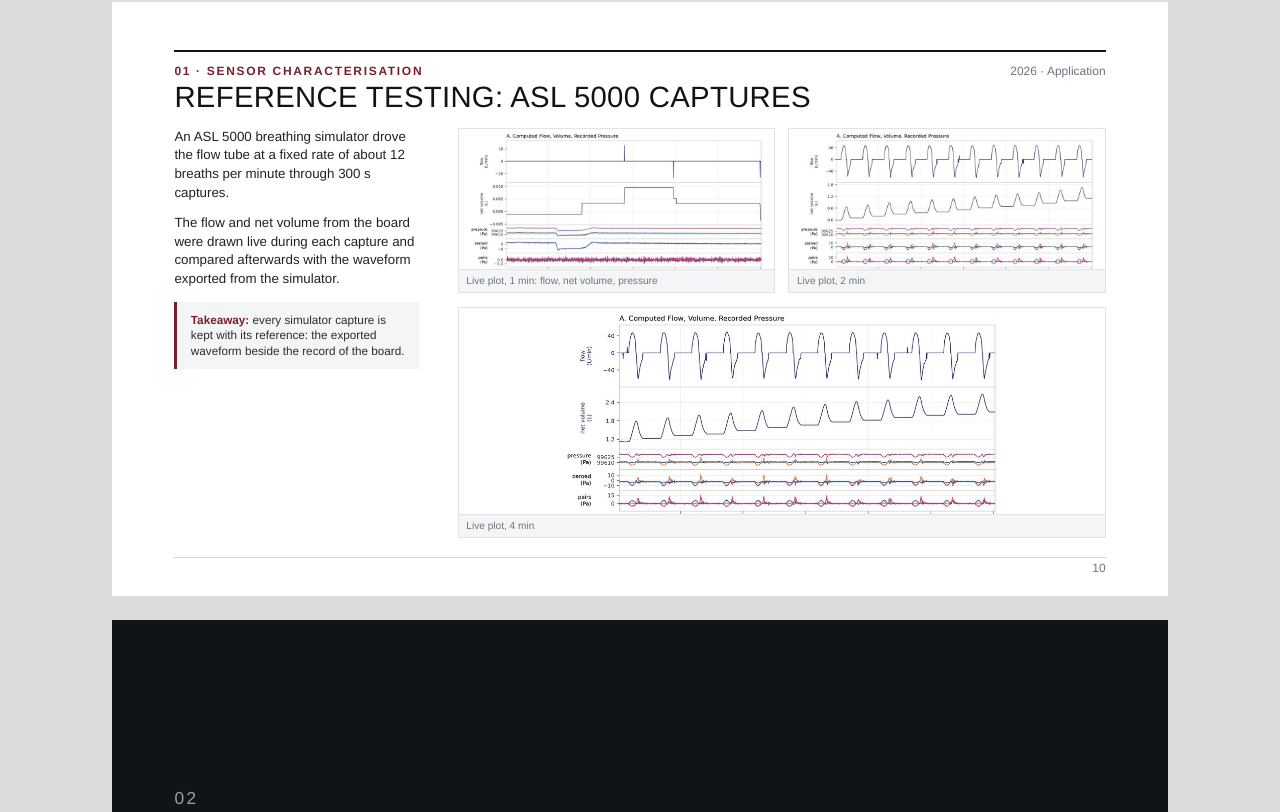
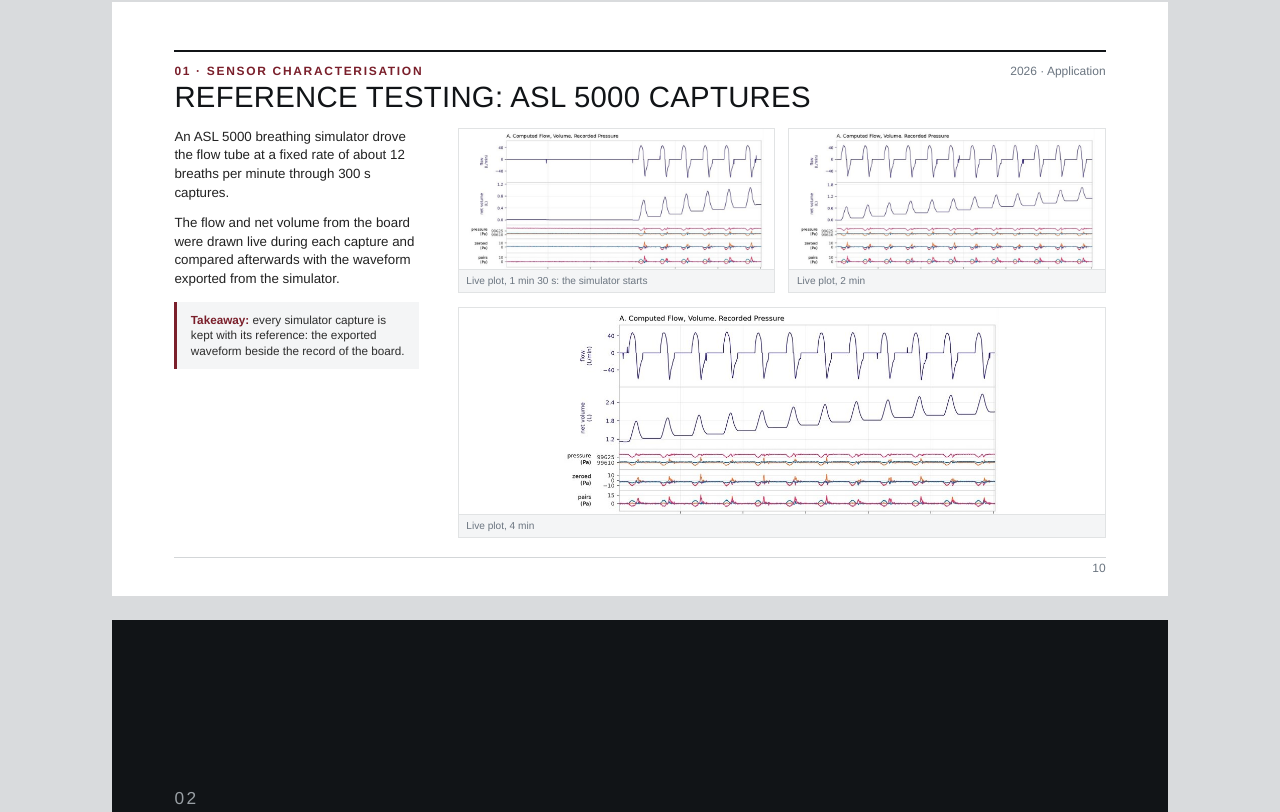
Before and after one commit to jacky-nam/jacky-nam.github.io, a plain HTML site: page deck/index.html in a window 1280 px wide. Shown: the part 5560-6372 px from the top of the page. Drawn offline with Linux system fonts and the light colour scheme.

Commit message:
fix(deck): replace flat first still on the reference testing slide (#16)
* feat(deck): replace one figure on the reference testing slide

Swap the first still for a frame showing the simulator starting, and update its caption and alt text.

* shorten first still caption and re-render reference deck

```diff
--- a/deck/index.html
+++ b/deck/index.html
@@ -377,7 +377,7 @@
       </div>
     </div>
     <div class="figure-col figs-stills">
-      <figure class="fig"><img src="images/bench-simulator-1min.jpg" alt="Live plot of flow, net volume and pressure, 1 min into a simulator capture"><figcaption>Live plot, 1 min: flow, net volume, pressure</figcaption></figure>
+      <figure class="fig"><img src="images/bench-simulator-onset.jpg" alt="Live plot of flow, net volume and pressure as the simulator starts, 1 min 30 s into a capture"><figcaption>Live plot, 1 min 30 s: the simulator starts</figcaption></figure>
       <figure class="fig"><img src="images/bench-simulator-2min.jpg" alt="Live plot of flow, net volume and pressure, 2 min into a simulator capture"><figcaption>Live plot, 2 min</figcaption></figure>
       <figure class="fig wide"><img src="images/bench-simulator-4min.jpg" alt="Live plot of flow, net volume and pressure, 4 min into a simulator capture"><figcaption>Live plot, 4 min</figcaption></figure>
     </div>
```
Also changed, not shown: deck/images/bench-simulator-1min.jpg (deleted), deck/images/bench-simulator-onset.jpg (added), 1 other file.
